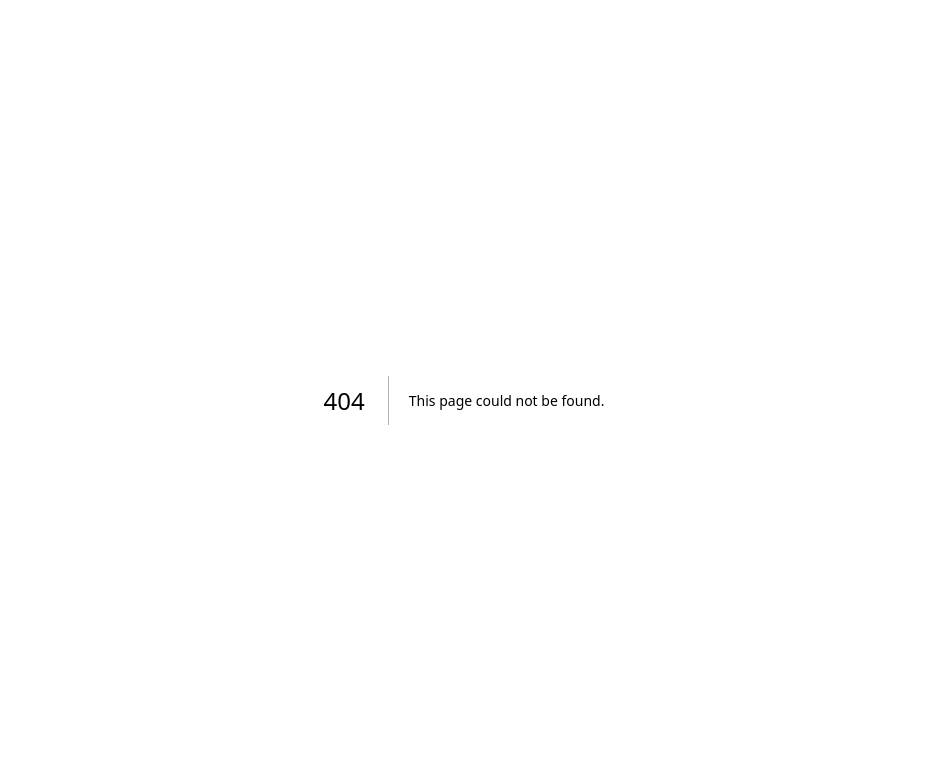
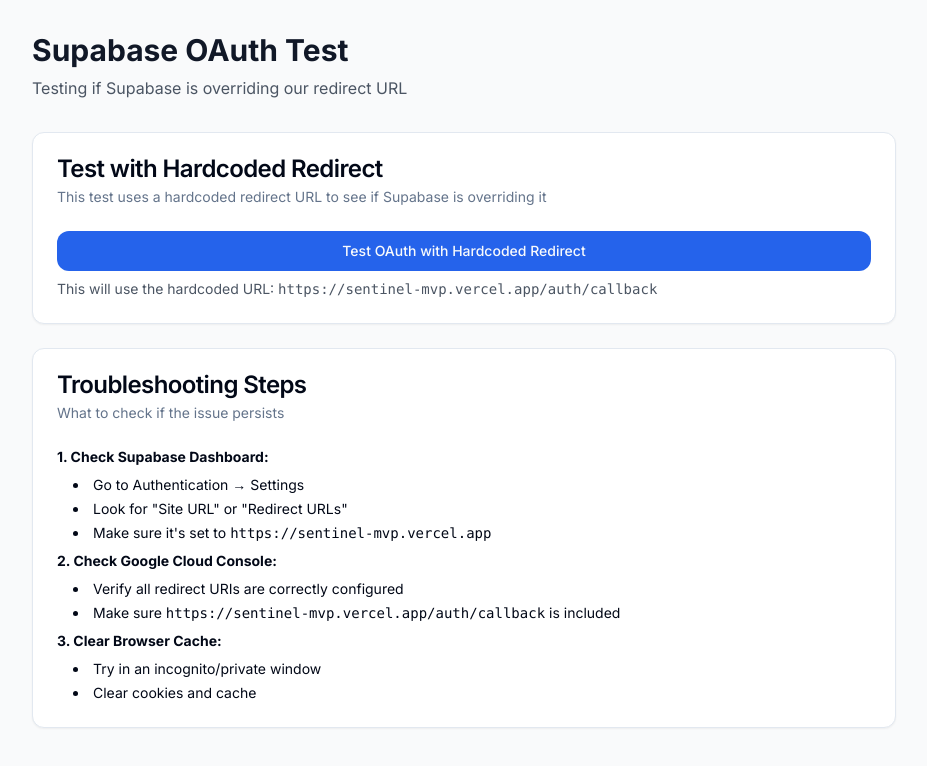
Before and after one commit to shreyjain11/sentinel-mvp, a Next.js app: page /test-supabase-oauth in a window 1280 px wide. Before the commit this address had no page. Shown: the top 766 px of the page, without its empty margins (176-1103 px from the left). Built offline with nearby package versions, Linux system fonts and the light colour scheme.

Commit message:
Add Supabase OAuth debug tools

```diff
--- /dev/null
+++ b/src/app/api/debug-oauth-redirect/route.ts
@@ -0,0 +1,50 @@
+import { NextRequest, NextResponse } from 'next/server'
+
+export async function GET(request: NextRequest) {
+  try {
+    const url = new URL(request.url)
+    const host = request.headers.get('host') || 'unknown'
+    const referer = request.headers.get('referer') || 'unknown'
+
+    // Simulate the exact logic from auth.ts
+    const isLocalhost = host.includes('localhost') || host.includes('127.0.0.1')
+    const baseUrl = isLocalhost
+      ? (process.env.NEXT_PUBLIC_APP_URL || 'http://localhost:3000')
+      : `https://${host}`
+    const redirectTo = `${baseUrl}/auth/callback`
+
+    const debugInfo = {
+      // Request info
+      host,
+      referer,
+      url: request.url,
+
+      // Environment
+      isLocalhost,
+      envAppUrl: process.env.NEXT_PUBLIC_APP_URL,
+
+      // Calculated values
+      baseUrl,
+      redirectTo,
+
+      // All environment variables (for debugging)
+      allEnvVars: {
+        NEXT_PUBLIC_APP_URL: process.env.NEXT_PUBLIC_APP_URL,
+        NEXT_PUBLIC_SUPABASE_URL: process.env.NEXT_PUBLIC_SUPABASE_URL,
+        NODE_ENV: process.env.NODE_ENV,
+        VERCEL_URL: process.env.VERCEL_URL,
+        VERCEL_ENV: process.env.VERCEL_ENV,
+      },
+
+      timestamp: new Date().toISOString()
+    }
+
+    return NextResponse.json(debugInfo)
+  } catch (error) {
+    return NextResponse.json({
+      error: 'Debug failed',
+      message: error instanceof Error ? error.message : 'Unknown error',
+      timestamp: new Date().toISOString()
+    }, { status: 500 })
+  }
+}
--- /dev/null
+++ b/src/app/test-supabase-oauth/page.tsx
@@ -0,0 +1,151 @@
+'use client'
+
+import { useState } from 'react'
+import { Card, CardContent, CardDescription, CardHeader, CardTitle } from '@/components/ui/card'
+import { Button } from '@/components/ui/button'
+import { Badge } from '@/components/ui/badge'
+
+export default function TestSupabaseOAuthPage() {
+  const [isLoading, setIsLoading] = useState(false)
+  const [debugInfo, setDebugInfo] = useState<any>(null)
+
+  const testSupabaseOAuth = async () => {
+    setIsLoading(true)
+    try {
+      // First, let's check what our debug API says
+      const debugResponse = await fetch('/api/debug-oauth-redirect')
+      const debugData = await debugResponse.json()
+      setDebugInfo(debugData)
+
+      // Now test the actual OAuth flow
+      const { supabase } = await import('@/lib/supabase')
+
+      // Use a hardcoded redirect URL to test if Supabase is overriding it
+      const testRedirectUrl = 'https://sentinel-mvp.vercel.app/auth/callback'
+
+      console.log('Testing OAuth with hardcoded redirect:', testRedirectUrl)
+
+      const { data, error } = await supabase.auth.signInWithOAuth({
+        provider: 'google',
+        options: {
+          redirectTo: testRedirectUrl,
+          queryParams: {
+            access_type: 'offline',
+            prompt: 'consent',
+          },
+        },
+      })
+
+      if (error) {
+        console.error('Supabase OAuth error:', error)
+        alert(`OAuth Error: ${error.message}`)
+      } else {
+        console.log('OAuth initiated:', data)
+        alert('OAuth initiated successfully! Check the console and see where it redirects.')
+      }
+    } catch (error) {
+      console.error('Test error:', error)
+      alert(`Test Error: ${error}`)
+    } finally {
+      setIsLoading(false)
+    }
+  }
+
+  return (
+    <div className="min-h-screen bg-gray-50 py-8">
+      <div className="container mx-auto px-4 max-w-4xl">
+        <div className="mb-8">
+          <h1 className="text-3xl font-bold text-gray-900 mb-2">Supabase OAuth Test</h1>
+          <p className="text-gray-600">Testing if Supabase is overriding our redirect URL</p>
+        </div>
+
+        <div className="grid gap-6">
+          <Card>
+            <CardHeader>
+              <CardTitle>Test with Hardcoded Redirect</CardTitle>
+              <CardDescription>
+                This test uses a hardcoded redirect URL to see if Supabase is overriding it
+              </CardDescription>
+            </CardHeader>
+            <CardContent>
+              <Button
+                onClick={testSupabaseOAuth}
+                disabled={isLoading}
+                className="w-full"
+              >
+                {isLoading ? 'Testing...' : 'Test OAuth with Hardcoded Redirect'}
+              </Button>
+              <p className="text-sm text-gray-600 mt-2">
+                This will use the hardcoded URL: <code>https://sentinel-mvp.vercel.app/auth/callback</code>
+              </p>
+            </CardContent>
+          </Card>
+
+          {debugInfo && (
+            <Card>
+              <CardHeader>
+                <CardTitle>Debug Information</CardTitle>
+                <CardDescription>Server-side environment and redirect logic</CardDescription>
+              </CardHeader>
+              <CardContent>
+                <div className="space-y-4">
+                  <div>
+                    <label className="text-sm font-medium text-gray-700">Host</label>
+                    <p className="text-sm text-gray-900">{debugInfo.host}</p>
+                  </div>
+                  <div>
+                    <label className="text-sm font-medium text-gray-700">Is Localhost</label>
+                    <Badge variant={debugInfo.isLocalhost ? "destructive" : "default"}>
+                      {debugInfo.isLocalhost ? "Yes" : "No"}
+                    </Badge>
+                  </div>
+                  <div>
+                    <label className="text-sm font-medium text-gray-700">Environment Variable</label>
+                    <p className="text-sm text-gray-900 break-all">{debugInfo.envAppUrl || 'Not set'}</p>
+                  </div>
+                  <div>
+                    <label className="text-sm font-medium text-gray-700">Calculated Base URL</label>
+                    <p className="text-sm text-gray-900 break-all">{debugInfo.baseUrl}</p>
+                  </div>
+                  <div>
+                    <label className="text-sm font-medium text-gray-700">Calculated Redirect To</label>
+                    <p className="text-sm text-gray-900 break-all">{debugInfo.redirectTo}</p>
+                  </div>
+                </div>
+              </CardContent>
+            </Card>
+          )}
+
+          <Card>
+            <CardHeader>
+              <CardTitle>Troubleshooting Steps</CardTitle>
+              <CardDescription>What to check if the issue persists</CardDescription>
+            </CardHeader>
+            <CardContent>
+              <div className="space-y-2 text-sm">
+                <p><strong>1. Check Supabase Dashboard:</strong></p>
+                <ul className="list-disc list-inside ml-4 space-y-1">
+                  <li>Go to Authentication → Settings</li>
+                  <li>Look for "Site URL" or "Redirect URLs"</li>
+                  <li>Make sure it's set to <code>https://sentinel-mvp.vercel.app</code></li>
+                </ul>
+
+                <p><strong>2. Check Google Cloud Console:</strong></p>
+                <ul className="list-disc list-inside ml-4 space-y-1">
+                  <li>Verify all redirect URIs are correctly configured</li>
+                  <li>Make sure <code>https://sentinel-mvp.vercel.app/auth/callback</code> is included</li>
+                </ul>
+
+                <p><strong>3. Clear Browser Cache:</strong></p>
+                <ul className="list-disc list-inside ml-4 space-y-1">
+                  <li>Try in an incognito/private window</li>
+                  <li>Clear cookies and cache</li>
+                </ul>
+              </div>
+            </CardContent>
+          </Card>
+        </div>
+      </div>
+    </div>
+  )
+}
```
